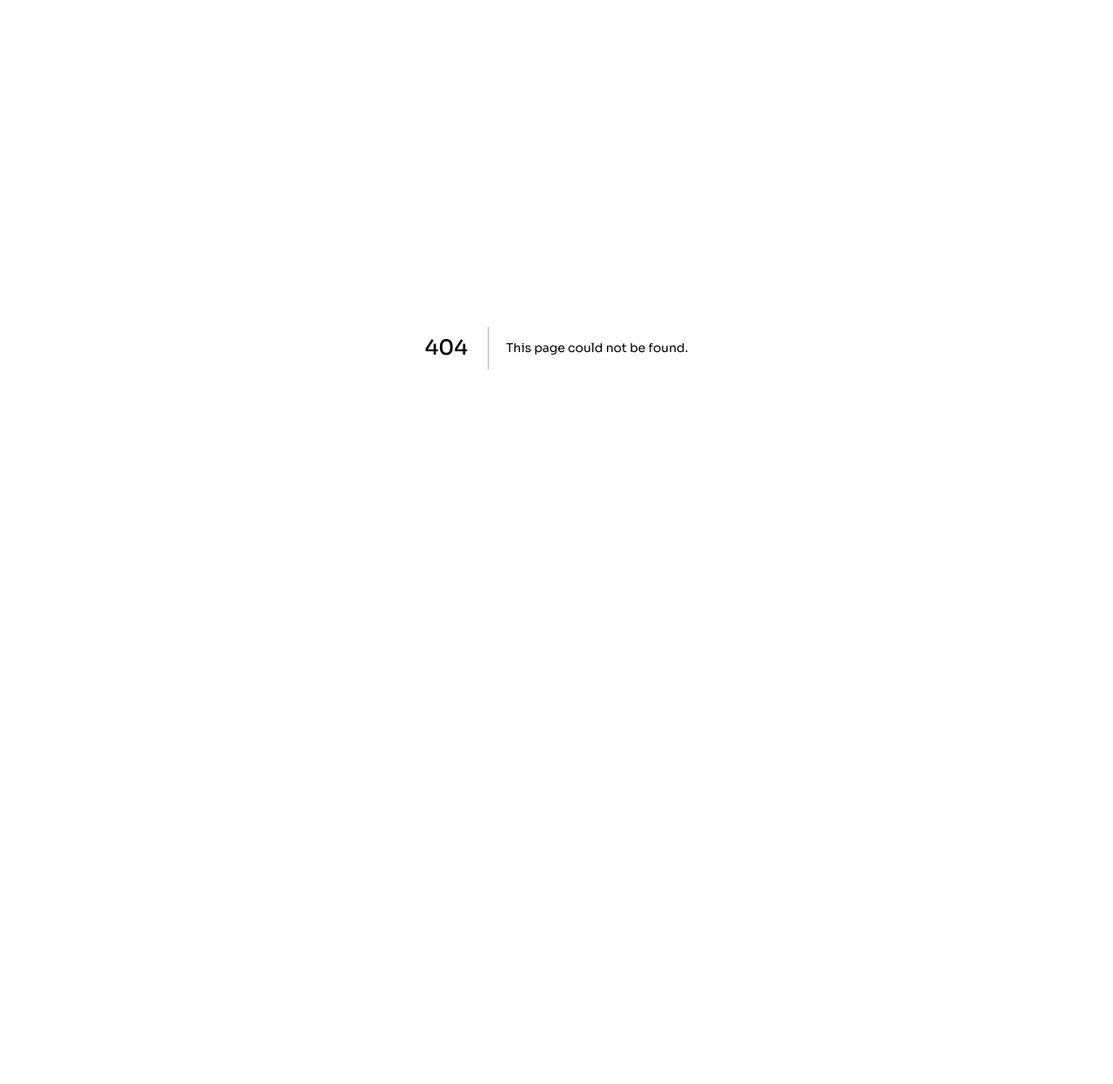
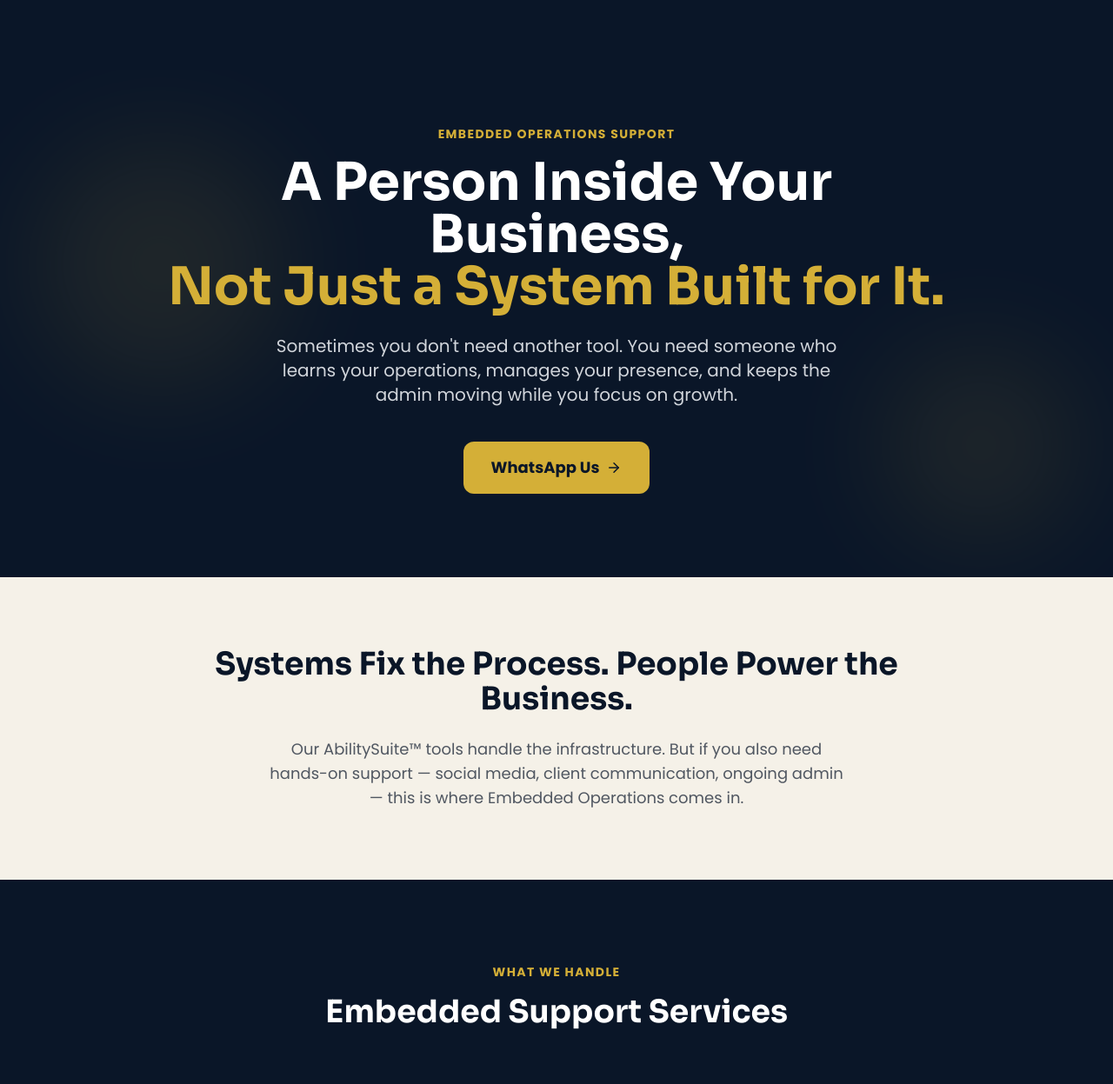
Before and after one commit to DandelionSeedlings/dandelion-va-website, a Next.js app: page /embeddedsupport in a window 1280 px wide. Before the commit this address had no page. Shown: the top 1247 px of the page at 87% size. Before the commit the page ends 800 px from the top, so only its background shows below. Built offline with nearby package versions, Linux system fonts and the light colour scheme.

Commit message:
fix: navbar dead links, sitemap, stray file + add embeddedsupport page

```diff
--- /dev/null
+++ b/src/app/embeddedsupport/page.js
@@ -0,0 +1,136 @@
+'use client'
+
+import { motion } from 'framer-motion'
+import Link from 'next/link'
+import { FiCheck, FiArrowRight, FiTrendingUp, FiMessageSquare, FiCalendar } from 'react-icons/fi'
+
+export default function EmbeddedSupportPage() {
+  return (
+    <div className="min-h-screen bg-[#0a1628]">
+      <div className="h-20" />
+
+      {/* Hero */}
+      <section className="relative pt-16 pb-24 px-4 overflow-hidden">
+        <div className="absolute inset-0 opacity-10">
+          <div className="absolute top-20 left-10 w-72 h-72 bg-[#D4AF37] rounded-full blur-3xl" />
+          <div className="absolute bottom-10 right-10 w-56 h-56 bg-[#D4AF37] rounded-full blur-3xl" />
+        </div>
+        <div className="max-w-4xl mx-auto relative z-10 text-center">
+          <motion.div initial={{ opacity: 0, y: 30 }} animate={{ opacity: 1, y: 0 }} transition={{ duration: 0.7 }}>
+            <p className="text-[#D4AF37] font-bold tracking-widest uppercase text-sm mb-4">Embedded Operations Support</p>
+            <h1 className="text-4xl md:text-6xl font-bold text-white mb-6 leading-tight">
+              A Person Inside Your Business,<br />
+              <span className="text-[#D4AF37]">Not Just a System Built for It.</span>
+            </h1>
+            <p className="text-gray-300 text-lg md:text-xl max-w-2xl mx-auto mb-10 leading-relaxed">
+              Sometimes you don't need another tool. You need someone who learns your operations,
+              manages your presence, and keeps the admin moving while you focus on growth.
+            </p>
+            <a href="https://wa.me/27728393087" target="_blank" rel="noopener noreferrer"
+              className="inline-flex items-center gap-2 bg-[#D4AF37] hover:bg-[#c4a030] text-[#0a1628] px-8 py-4 rounded-xl font-bold text-lg transition-all">
+              WhatsApp Us <FiArrowRight />
+            </a>
+          </motion.div>
+        </div>
+      </section>
+
+      {/* The Gap */}
+      <section className="py-20 px-4 bg-[#F5F1E8]">
+        <div className="max-w-4xl mx-auto text-center">
+          <h2 className="text-3xl md:text-4xl font-bold text-[#0a1628] mb-6">Systems Fix the Process. People Power the Business.</h2>
+          <p className="text-[#0a1628]/70 text-lg max-w-2xl mx-auto">
+            Our AbilitySuite™ tools handle the infrastructure. But if you also need hands-on support
+            — social media, client communication, ongoing admin — this is where Embedded Operations comes in.
+          </p>
+        </div>
+      </section>
+
+      {/* Services */}
+      <section className="py-24 px-4 bg-[#0a1628]">
+        <div className="max-w-6xl mx-auto">
+          <div className="text-center mb-16">
+            <p className="text-[#D4AF37] font-bold tracking-widest uppercase text-sm mb-4">What We Handle</p>
+            <h2 className="text-3xl md:text-4xl font-bold text-white">Embedded Support Services</h2>
+          </div>
+          <div className="grid md:grid-cols-3 gap-8">
+            {[
+              { icon: FiTrendingUp, title: 'Social Media Management', desc: 'Content creation, scheduling, community management, and analytics reporting across Instagram, Facebook, LinkedIn, and TikTok.' },
+              { icon: FiMessageSquare, title: 'Admin & Operations', desc: 'Email and calendar management, client communication, CRM upkeep, data entry, and travel coordination.' },
+              { icon: FiCalendar, title: 'Content & Brand Support', desc: 'Canva design, caption writing, campaign planning, and brand consistency across all touchpoints.' },
+            ].map((s, i) => (
+              <motion.div key={i} initial={{ opacity: 0, y: 20 }} whileInView={{ opacity: 1, y: 0 }} viewport={{ once: true }} transition={{ delay: i * 0.1 }}
+                className="bg-white/5 border border-white/10 rounded-2xl p-8 hover:border-[#D4AF37]/30 transition-all">
+                <s.icon className="text-[#D4AF37] mb-4" size={28} />
+                <h3 className="text-xl font-bold text-white mb-2">{s.title}</h3>
+                <p className="text-gray-400 text-sm leading-relaxed">{s.desc}</p>
+              </motion.div>
+            ))}
+          </div>
+        </div>
+      </section>
+
+      {/* Pricing */}
+      <section className="py-24 px-4 bg-[#F5F1E8]">
+        <div className="max-w-5xl mx-auto">
+          <div className="text-center mb-16">
+            <p className="text-[#D4AF37] font-bold tracking-widest uppercase text-sm mb-4">Investment</p>
+            <h2 className="text-3xl md:text-4xl font-bold text-[#0a1628]">Retainer-Based Support</h2>
+            <p className="text-[#0a1628]/60 mt-4">No hourly surprises. Predictable monthly support.</p>
+          </div>
+          <div className="grid md:grid-cols-3 gap-8">
+            {[
+              { name: 'Core', price: 'R5,500', desc: 'Up to 20 hours/month. Ideal for ongoing social media + light admin.', features: ['Social media (1 platform)', 'Content creation (4 posts/week)', 'Email & calendar management', 'Monthly analytics report'] },
+              { name: 'Growth', price: 'R9,500', desc: 'Up to 40 hours/month. For businesses scaling their presence.', features: ['Social media (2 platforms)', 'Content creation (8 posts/week)', 'CRM & client communication', 'Ad hoc design & copy support', 'Bi-weekly strategy check-ins'] },
+              { name: 'Strategic', price: 'R16,000', desc: 'Up to 80 hours/month. Embedded partner in your operations.', features: ['Full social media (4 platforms)', 'Daily community engagement', 'Full admin & operations support', 'Campaign planning & execution', 'Weekly strategy calls', 'Priority WhatsApp support'] },
+            ].map((tier, i) => (
+              <motion.div key={i} initial={{ opacity: 0, y: 20 }} whileInView={{ opacity: 1, y: 0 }} viewport={{ once: true }} transition={{ delay: i * 0.1 }}
+                className={`rounded-2xl p-8 border ${i === 1 ? 'bg-[#0a1628] border-[#D4AF37]/50 ring-2 ring-[#D4AF37]/20' : 'bg-white border-[#D4AF37]/10'}`}>
+                <h3 className={`text-lg font-bold mb-2 ${i === 1 ? 'text-[#D4AF37]' : 'text-[#0a1628]'}`}>{tier.name}</h3>
+                <div className={`text-4xl font-bold mb-2 ${i === 1 ? 'text-white' : 'text-[#0a1628]'}`}>{tier.price}<span className="text-sm font-normal opacity-60">/mo</span></div>
+                <p className={`text-sm mb-6 ${i === 1 ? 'text-gray-400' : 'text-gray-500'}`}>{tier.desc}</p>
+                <ul className="space-y-3 mb-8">
+                  {tier.features.map((f, j) => (
+                    <li key={j} className={`flex items-center gap-3 text-sm ${i === 1 ? 'text-gray-300' : 'text-gray-600'}`}>
+                      <FiCheck className="text-[#D4AF37] flex-shrink-0" size={16} /> {f}
+                    </li>
+                  ))}
+                </ul>
+                <a href="https://wa.me/27728393087" target="_blank" rel="noopener noreferrer"
+                  className={`block text-center py-3 rounded-xl font-bold text-sm transition-all ${i === 1 ? 'bg-[#D4AF37] hover:bg-[#c4a030] text-[#0a1628]' : 'bg-[#0a1628] hover:bg-[#0a1628]/90 text-white'}`}>
+                  Get Started
+                </a>
+              </motion.div>
+            ))}
+          </div>
+        </div>
+      </section>
+
+      {/* CTA */}
+      <section className="py-20 px-4 bg-[#0a1628] text-center">
+        <h2 className="text-3xl md:text-4xl font-bold text-white mb-6">Not Sure Which Tier Fits?</h2>
+        <p className="text-gray-300 max-w-xl mx-auto mb-8">Tell us what you're juggling. We'll recommend the right level of support — no upsell, no pressure.</p>
+        <a href="https://wa.me/27728393087" target="_blank" rel="noopener noreferrer"
+          className="inline-flex items-center gap-2 bg-[#D4AF37] hover:bg-[#c4a030] text-[#0a1628] px-8 py-4 rounded-xl font-bold text-lg transition-all">
+          Let's Talk on WhatsApp <FiArrowRight />
+        </a>
+      </section>
+
+      {/* Footer */}
+      <footer className="bg-[#0a1628] py-12 px-4 border-t border-white/10">
+        <div className="max-w-6xl mx-auto flex flex-col md:flex-row items-center justify-between gap-6">
+          <div>
+            <p className="text-gray-400 text-sm">© 2026 Dandelion Creations OS. All rights reserved.</p>
+            <p className="text-gray-500 text-xs mt-1">dandelioncreations.co.za</p>
+          </div>
+          <div className="flex flex-wrap items-center justify-center gap-4 text-sm">
+            <Link href="/" className="text-[#D4AF37] hover:underline">Home</Link>
+            <Link href="/receiptsnap" className="text-[#D4AF37] hover:underline">ReceiptSnap</Link>
+            <Link href="/connectability" className="text-[#D4AF37] hover:underline">ConnectAbility</Link>
+            <Link href="/bookability" className="text-[#D4AF37] hover:underline">Bookability</Link>
+            <Link href="/embeddedsupport" className="text-[#D4AF37] hover:underline">Support</Link>
+          </div>
+        </div>
+      </footer>
+    </div>
+  )
+}
--- a/src/app/sitemap.js
+++ b/src/app/sitemap.js
@@ -1,25 +1,10 @@
-export default async function sitemap() {
-  const baseUrl = 'https://dandelioncreations.co.za'
-
-  const routes = [
-    '',
-    '/about',
-    '/services',
-    '/products',
-    '/pricing',
-    '/portfolio',
-    '/blog',
-    '/contact',
-    '/resellers',
-    '/bookability',
-    '/receiptsnap',
-    '/connectability',
+export default function sitemap() {
+  const base = 'https://www.dandelioncreations.co.za'
+  return [
+    { url: base + '/', lastModified: new Date() },
+    { url: base + '/receiptsnap', lastModified: new Date() },
+    { url: base + '/connectability', lastModified: new Date() },
+    { url: base + '/bookability', lastModified: new Date() },
+    { url: base + '/embeddedsupport', lastModified: new Date() },
   ]
-
-  return routes.map((route) => ({
-    url: `${baseUrl}${route}`,
-    lastModified: new Date().toISOString(),
-    changeFrequency: 'weekly',
-    priority: route === '' ? 1.0 : 0.8,
-  }))
 }
--- a/src/components/Navbar.jsx
+++ b/src/components/Navbar.jsx
@@ -10,7 +10,6 @@ const navLinks = [
   { name: 'Products', href: '#products' },
   { name: 'How It Works', href: '#process' },
   { name: 'Portfolio', href: '#portfolio' },
-  { name: 'About', href: '#about' },
   { name: 'Contact', href: '#contact' },
 ]
 
@@ -41,7 +40,6 @@ export default function Navbar() {
     }
   }
 
-  // KEY FIX: Force dark background on non-home pages so white text is readable
   const isDark = scrolled || !isHome
 
   return (
@@ -58,21 +56,11 @@ export default function Navbar() {
             : 'border-white/[0.08] bg-white/[0.06] shadow-[0_8px_32px_rgba(0,0,0,0.2)] backdrop-blur-[18px]'
         }`}
       >
-        {/* Logo */}
         <Link href="/" className="flex items-center gap-2.5 shrink-0">
-          <img
-            src="/images/logo-icon.png?v=2"
-            alt="Dandelion Creations"
-            className="h-7 w-7 md:h-8 md:w-8 object-contain"
-          />
-          <img
-            src="/images/DC-logo-text.png"
-            alt="Dandelion Creations OS"
-            className="h-5 md:h-6 w-auto object-contain hidden sm:block"
-          />
+          <img src="/images/logo-icon.png?v=2" alt="Dandelion Creations" className="h-7 w-7 md:h-8 md:w-8 object-contain" />
+          <img src="/images/DC-logo-text.png" alt="Dandelion Creations OS" className="h-5 md:h-6 w-auto object-contain hidden sm:block" />
         </Link>
 
-        {/* Desktop Links */}
         <div className="hidden lg:flex items-center gap-7 xl:gap-8">
           {navLinks.map((link) => (
             <a
@@ -85,7 +73,6 @@ export default function Navbar() {
               <span className="absolute -bottom-1 left-0 w-0 h-[2px] bg-[#D4AF37] group-hover:w-full transition-all duration-300" />
             </a>
           ))}
-
           <a
             href={isHome ? '#contact' : '/#contact'}
             onClick={(e) => isHome && handleClick(e, '#contact')}
@@ -95,7 +82,6 @@ export default function Navbar() {
           </a>
         </div>
 
-        {/* Mobile Toggle */}
         <button
           onClick={() => setIsOpen(!isOpen)}
           className="lg:hidden p-2 text-white hover:bg-white/10 rounded-lg transition-colors"
@@ -109,7 +95,6 @@ export default function Navbar() {
         </button>
       </div>
 
-      {/* Mobile Menu */}
       <AnimatePresence>
         {isOpen && (
           <motion.div
```
